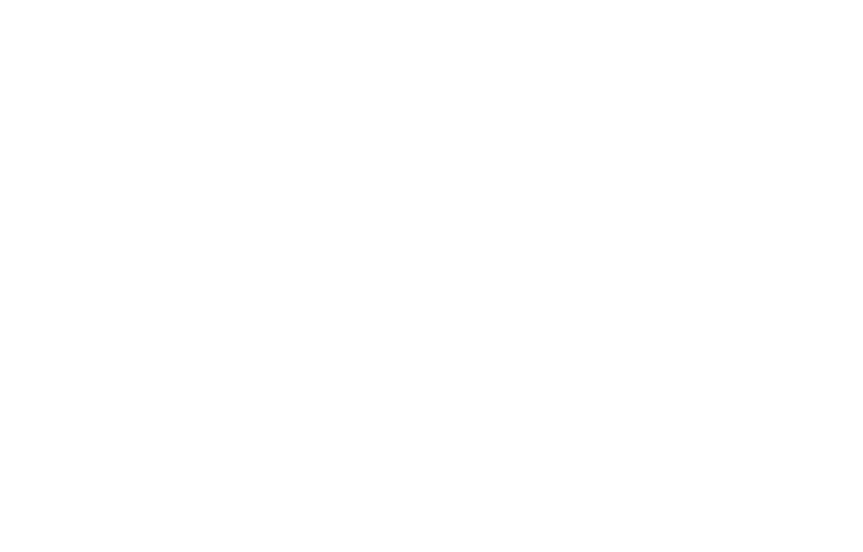
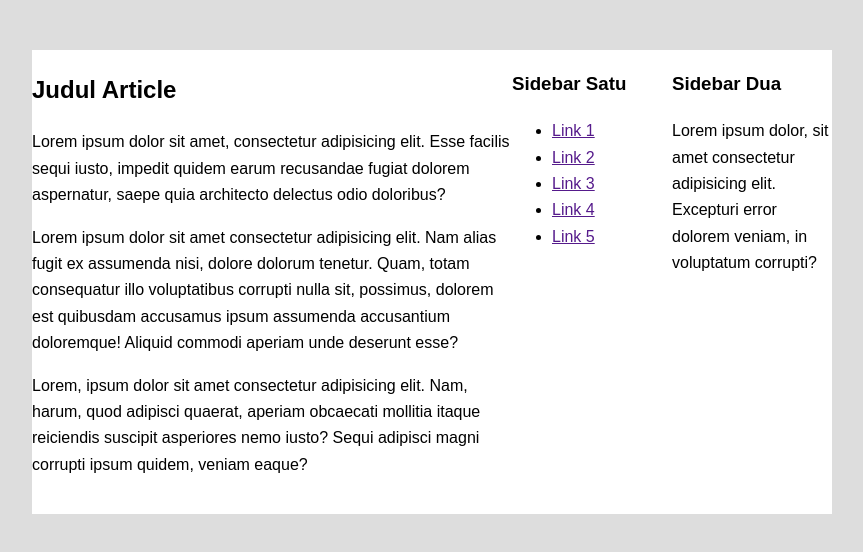
Before and after one commit to wahyuh1997/latihan-flexbox, a plain HTML site: page index.html in a window 1280 px wide. Shown: the whole page, without its empty margins (208-1071 px from the left). Drawn offline with Linux system fonts and the light colour scheme.

Commit message:
Mengatur ukuran Kolom dengan Flex Grow

```diff
--- a/index.html
+++ b/index.html
@@ -7,6 +7,28 @@
     <link rel="stylesheet" href="style.css">
 </head>
 <body>
-
+    <!-- Latihan 1 - Kolom -->
+    <div class="container-satu">
+        <div class="kolom-utama">
+            <h2>Judul Article</h2>
+            <p>Lorem ipsum dolor sit amet, consectetur adipisicing elit. Esse facilis sequi iusto, impedit quidem earum recusandae fugiat dolorem aspernatur, saepe quia architecto delectus odio doloribus?</p>
+            <p>Lorem ipsum dolor sit amet consectetur adipisicing elit. Nam alias fugit ex assumenda nisi, dolore dolorum tenetur. Quam, totam consequatur illo voluptatibus corrupti nulla sit, possimus, dolorem est quibusdam accusamus ipsum assumenda accusantium doloremque! Aliquid commodi aperiam unde deserunt esse?</p>
+            <p>Lorem, ipsum dolor sit amet consectetur adipisicing elit. Nam, harum, quod adipisci quaerat, aperiam obcaecati mollitia itaque reiciendis suscipit asperiores nemo iusto? Sequi adipisci magni corrupti ipsum quidem, veniam eaque?</p>
+        </div>
+        <div class="sidebar-satu">
+            <h3>Sidebar Satu</h3>
+            <ul>
+                <li><a href="">Link 1</a></li>
+                <li><a href="">Link 2</a></li>
+                <li><a href="">Link 3</a></li>
+                <li><a href="">Link 4</a></li>
+                <li><a href="">Link 5</a></li>
+            </ul>
+        </div>
+        <div class="sidebar-dua">
+            <h3>Sidebar Dua</h3>
+            <p>Lorem ipsum dolor, sit amet consectetur adipisicing elit. Excepturi error dolorem veniam, in voluptatum corrupti?</p>
+        </div>
+    </div>
 </body>
 </html>
--- a/style.css
+++ b/style.css
@@ -0,0 +1,34 @@
+html, body {
+    margin: 0;
+    padding: 0;
+}
+
+body {
+    font-family: Arial, Helvetica, sans-serif;
+    background-color: #ddd;
+    line-height: 1.65;
+    padding-bottom: 1000;
+}
+
+/* Latihan 1 */
+
+.container-satu {
+    width: 800px;
+    margin: 50px auto;
+    background-color: #fff;
+    padding-bottom: 20px;
+    box-sizing: border-box;
+    display: flex;
+}
+
+.kolom-utama {
+    flex: 3;
+}
+
+.sidebar-satu {
+    flex: 1;
+}
+
+.sidebar-dua {
+    flex: 1;
+}
```
